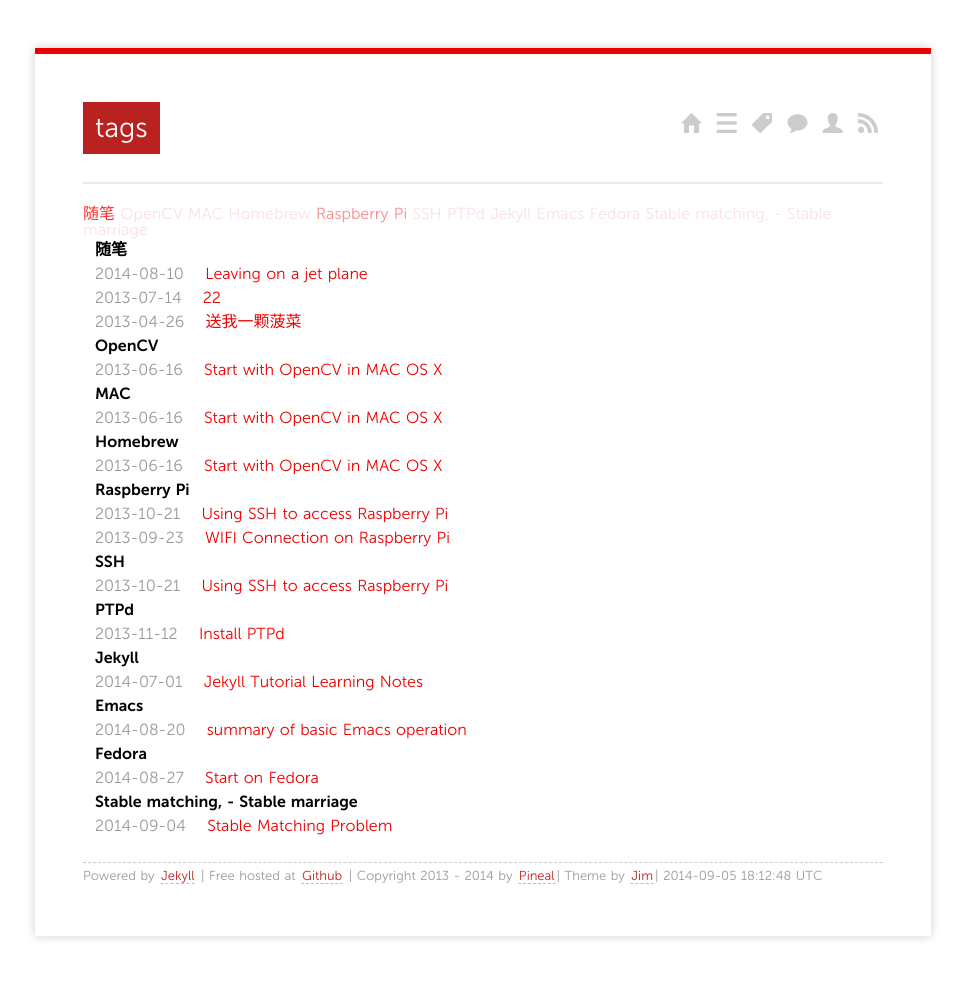
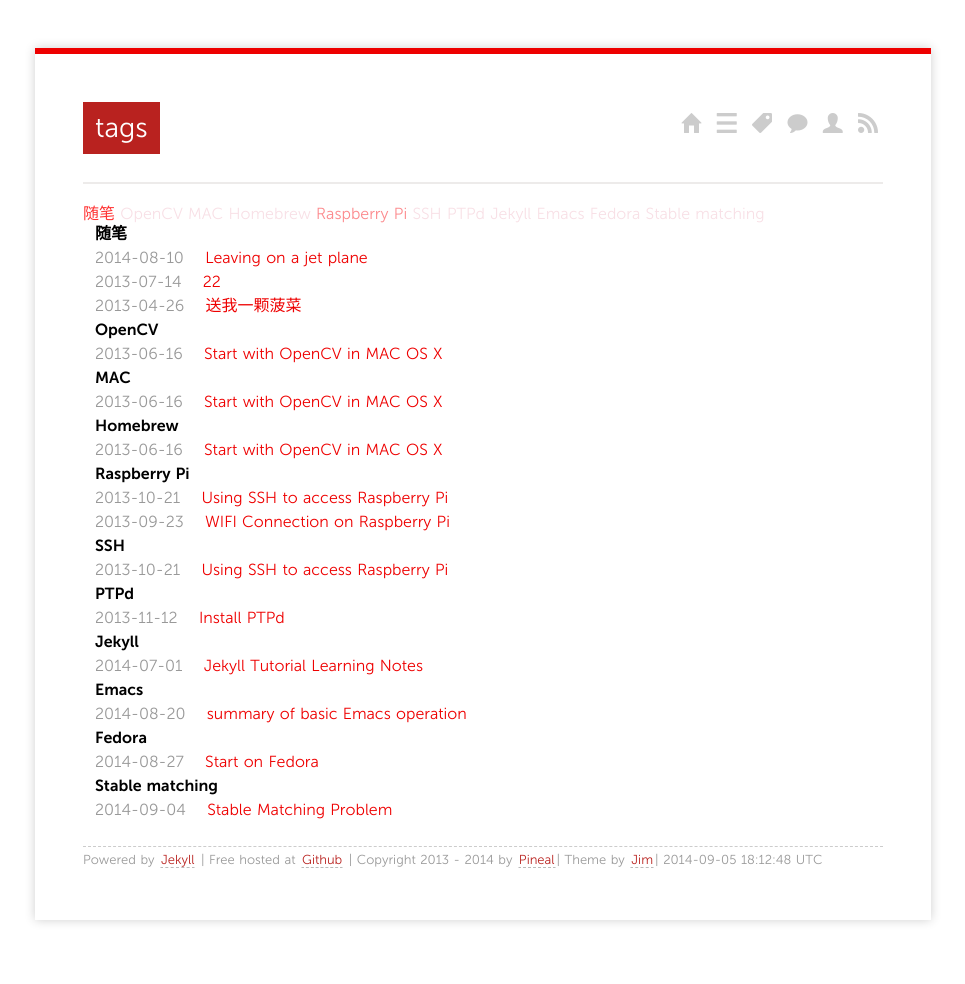
Before and after one commit to pineal/pineal.github.com, a Jekyll site: the page built from tags/index.md, in a window 1280 px wide. Shown: the whole page, without its empty margins (157-1122 px from the left). Built offline with Jekyll 4.4.1, drawn with Linux system fonts in a browser that asks for light colours; nearby versions of some CDN libraries; Markdown is read by kramdown in place of the engine named in the settings.

Commit message:
update of SMP post
1st

```diff
--- a/_posts/2014/2014-09-04-Stable-Marriage-problems.md
+++ b/_posts/2014/2014-09-04-Stable-Matching-problems.md
@@ -4,13 +4,13 @@
 categories:
 - Algorithm
 tags:
-- Stable matching, - Stable marriage
+- Stable matching
 ---
 
 
 **2.** State True or false? In every instance of the Stable Matching Problem, there is a stable matching containing a pair (m, w) such that m is ranked first on the preference list of w and w is ranked first on the preference list of m.
 
-**False.** Consider this situation for two men and two women instance,
+**False.** Consider this situation for two men and two women instance:
 
 * m prefers w to w'
 * m' prefers w' to w
@@ -20,6 +20,7 @@
 where w ranks first in preference list for m, while m is not first on preference list for w. Clearly, this stable matching contains a pair (m,w) without such a property.
 
 **3.** State True or false? Consider an instance of the Stable Matching Problem in which there exists a man m and a woman w such that m is ranked first on the preference list of w and w is ranked first on the preference list of m. Then in every stable matching S for this instance, the pair (m, w) belongs to S.
+
 
 **True.** Consider this situation:
 
```
